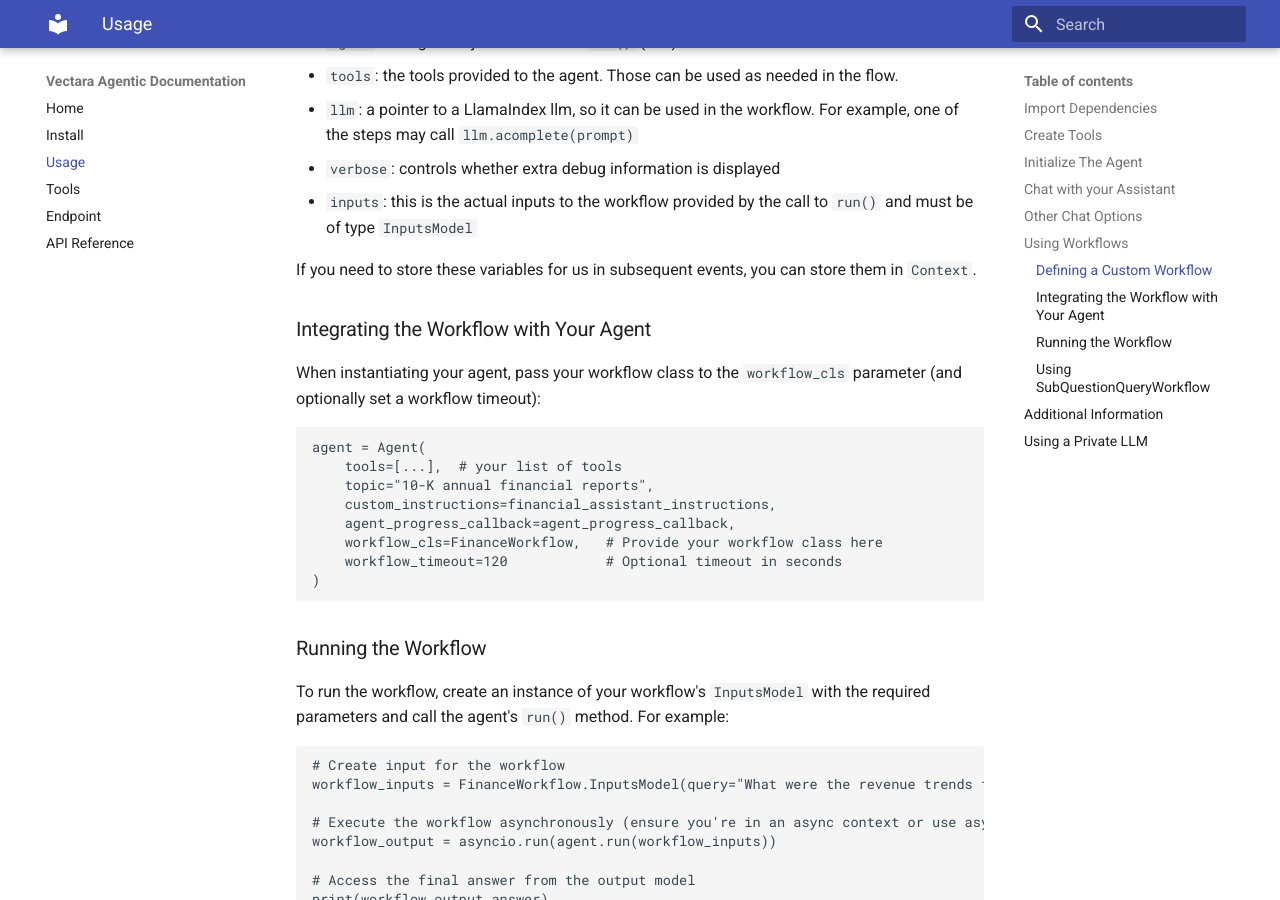
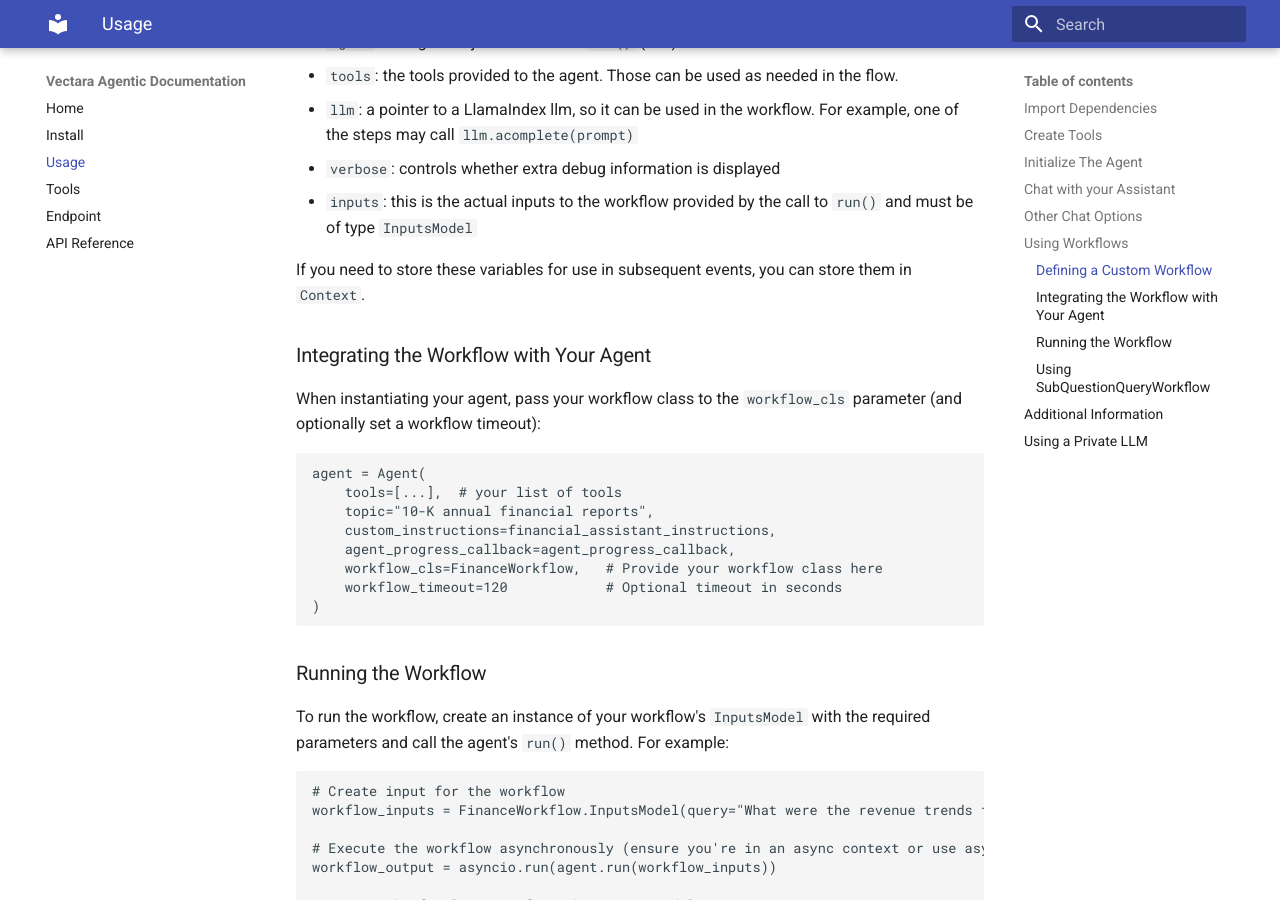
Before and after one commit to vectara/py-vectara-agentic, an MkDocs documentation site: the page built from docs/usage.md, in a window 1280 px wide and 900 px high, scrolled down 11873 px. Built offline with MkDocs 1.6.1 and Material for MkDocs 9.7.7, drawn with Linux system fonts in a browser that asks for light colours; the version menu is left out.

Commit message:
updated typo

```diff
--- a/docs/usage.md
+++ b/docs/usage.md
@@ -610,7 +610,7 @@
 - `verbose`: controls whether extra debug information is displayed
 - `inputs`: this is the actual inputs to the workflow provided by the call to `run()` and must be of type `InputsModel`
 
-If you need to store these variables for us in subsequent events, you can store them in `Context`.
+If you need to store these variables for use in subsequent events, you can store them in `Context`.
 
 ### Integrating the Workflow with Your Agent
 
```
Also changed, not shown: README.md (+1 -1 lines).
